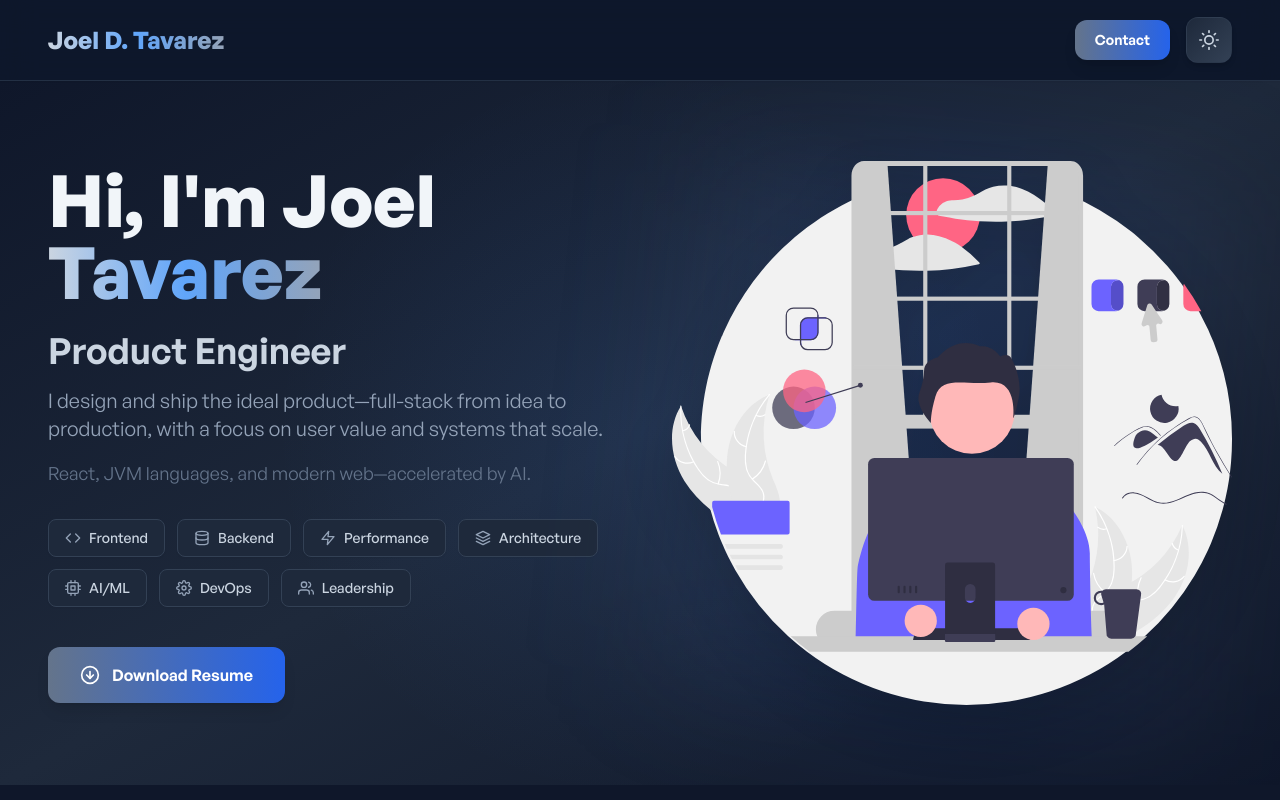
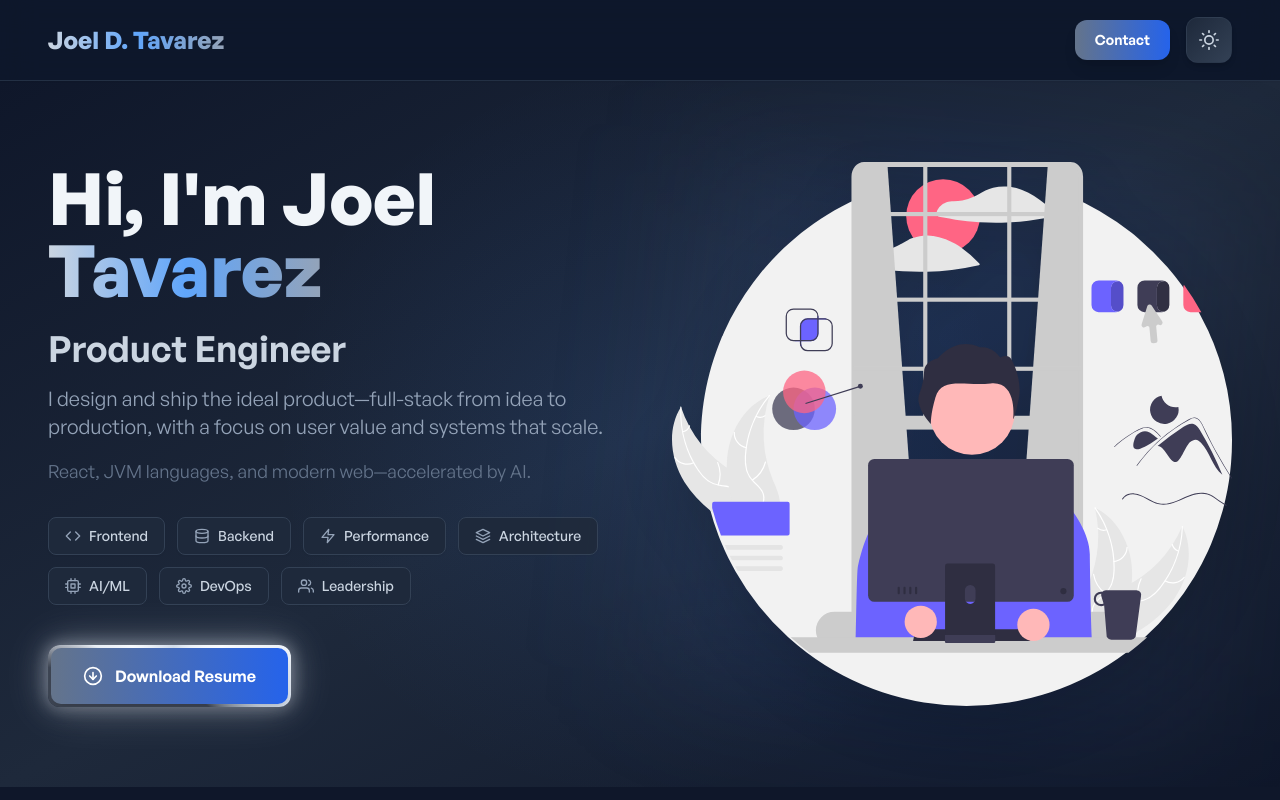
Before and after one commit to Don-Joel/Me, a Next.js app: page / in a window 1280 px wide. Shown: the top 800 px of the page. Built offline with nearby package versions, Linux system fonts and the light colour scheme.

Commit message:
adding silver loop to resume button

```diff
--- a/components/shared/AppBanner.tsx
+++ b/components/shared/AppBanner.tsx
@@ -1,5 +1,6 @@
 import { useState } from "react";
 import { motion } from "framer-motion";
+import { useReducedMotion } from "framer-motion";
 import Image from "next/image";
 import {
   FiArrowDownCircle,
@@ -17,11 +18,18 @@ const INTRO_LENGTHS = [8, 4, 7]; // "Hi, I'm ", "Joel", "Tavarez"
 const INTRO_TOTAL = INTRO_LENGTHS[0] + INTRO_LENGTHS[1] + INTRO_LENGTHS[2];
 
 const AppBanner = () => {
+  const reducedMotion = useReducedMotion();
   const [len1, setLen1] = useState(0);
   const [len2, setLen2] = useState(0);
   const [len3, setLen3] = useState(0);
   const totalVisible = len1 + len2 + len3;
   const isTyping = totalVisible < INTRO_TOTAL;
+  const heroLightLoopWrapper =
+    "inline-block p-[3px] rounded-xl animate-cta-light-loop";
+  const heroLightLoopBg =
+    "conic-gradient(from var(--cta-light-angle, 0deg), #3f4755 0deg, #3f4755 142deg, rgba(233,238,246,1) 160deg, rgba(248,251,255,1) 176deg, rgba(226,233,243,1) 206deg, rgba(210,220,234,1) 236deg, rgba(236,242,250,1) 264deg, rgba(250,252,255,1) 288deg, rgba(224,231,241,1) 322deg, rgba(206,217,231,1) 336deg, #3f4755 356deg, #3f4755 360deg)";
+  const heroGlowShadow =
+    "0 0 16px rgba(226,234,246,0.36), 0 0 30px rgba(236,243,252,0.26), 0 0 50px rgba(244,248,255,0.2)";
 
   return (
     <section className="relative min-h-[85vh] flex items-center justify-center overflow-hidden">
@@ -175,17 +183,31 @@ const AppBanner = () => {
                 transition={{ delay: 2, duration: 0.4, ease: "easeOut" }}
                 className="flex justify-center lg:justify-start"
               >
+                <span
+                  className={
+                    reducedMotion
+                      ? "inline-block p-[3px] rounded-xl"
+                      : heroLightLoopWrapper
+                  }
+                  style={{
+                    background: heroLightLoopBg,
+                    boxShadow: heroGlowShadow,
+                  }}
+                >
                   <motion.a
-                  whileHover={{ scale: 1.05, y: -2 }}
-                  whileTap={{ scale: 0.95 }}
+                    whileHover={
+                      reducedMotion ? undefined : { scale: 1.05, y: -2 }
+                    }
+                    whileTap={reducedMotion ? undefined : { scale: 0.95 }}
                     download="Tavarez-Joel-Resume.pdf"
                     href="/files/Tavarez-Joel-Resume.pdf"
-                  className="group inline-flex items-center gap-3 px-8 py-4 bg-gradient-to-r from-slate-700 to-blue-700 hover:from-slate-600 hover:to-blue-600 dark:from-slate-500 dark:to-blue-600 dark:hover:from-slate-400 dark:hover:to-blue-500 text-white font-general-semibold rounded-xl shadow-lg hover:shadow-xl transition-all duration-300"
+                    className="group inline-flex items-center gap-3 px-8 py-4 bg-gradient-to-r from-slate-700 to-blue-700 hover:from-slate-600 hover:to-blue-600 dark:from-slate-500 dark:to-blue-600 dark:hover:from-slate-400 dark:hover:to-blue-500 text-white font-general-semibold rounded-[10px] shadow-lg hover:shadow-xl transition-all duration-300"
                     aria-label="Download Resume"
                   >
                     <FiArrowDownCircle className="w-5 h-5 group-hover:animate-bounce" />
                     <span>Download Resume</span>
                   </motion.a>
+                </span>
               </motion.div>
             </motion.div>
 
--- a/middleware.ts
+++ b/middleware.ts
@@ -13,7 +13,5 @@ export function middleware(request: NextRequest) {
 }
 
 export const config = {
-  matcher: [
-    "/((?!_next/static|_next/image|favicon.ico|images/|files/).*)",
-  ],
+  matcher: ["/((?!_next/static|_next/image|favicon.ico|images/|files/).*)"],
 };
--- a/styles/globals.css
+++ b/styles/globals.css
@@ -262,3 +262,20 @@ a {
     opacity: 0.5;
   }
 }
+
+/* Animated angle for CTA loop border highlight */
+@property --cta-light-angle {
+  syntax: "<angle>";
+  inherits: false;
+  initial-value: 0deg;
+}
+
+@keyframes cta-light-loop {
+  to {
+    --cta-light-angle: 360deg;
+  }
+}
+
+.animate-cta-light-loop {
+  animation: cta-light-loop 4.8s linear infinite;
+}
```
Also changed, not shown: components/contact/ContactForm.tsx (+5 -2 lines), 1 other file (tests, documents, lock files or other folders). Lines whose indentation alone changed are shown as unchanged.
